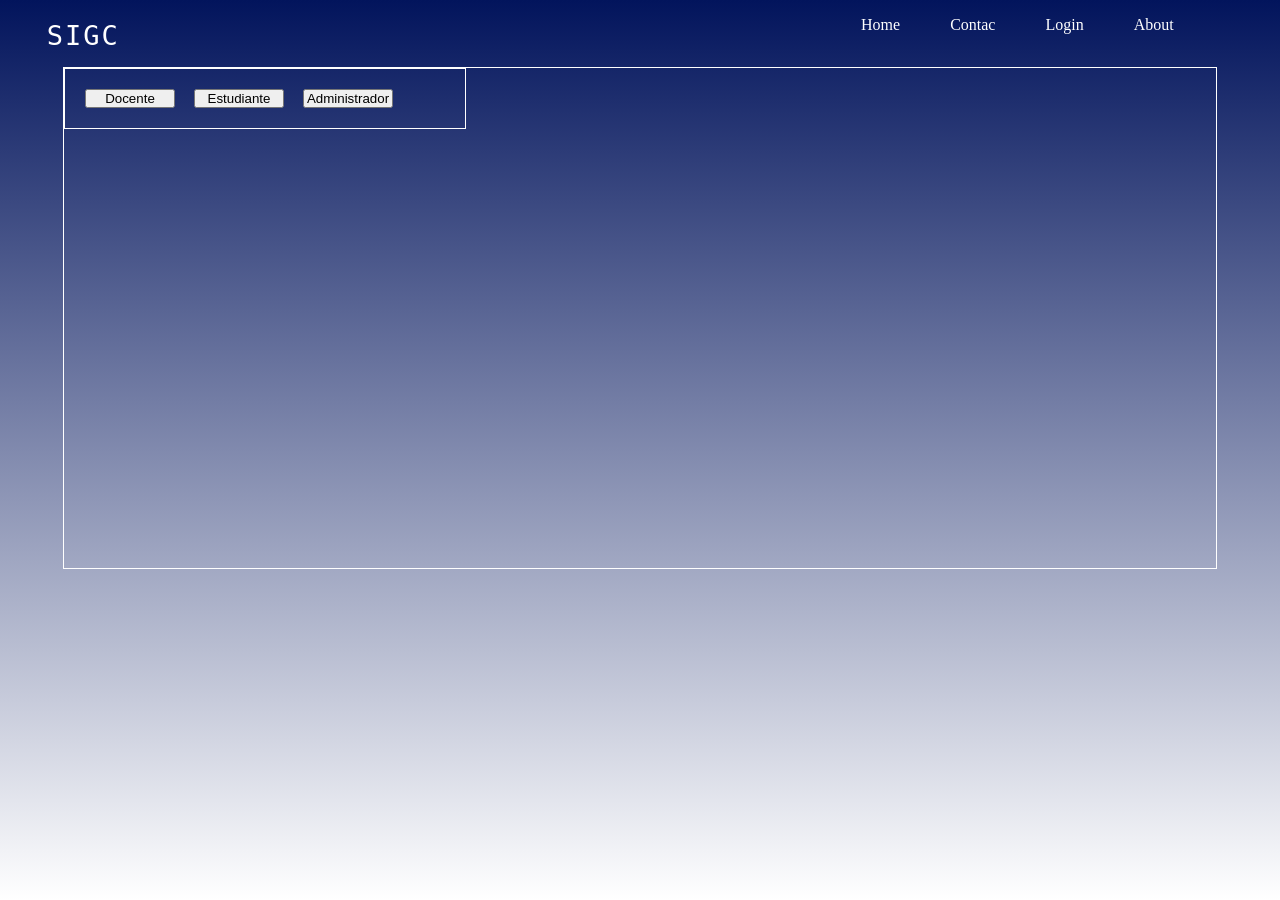
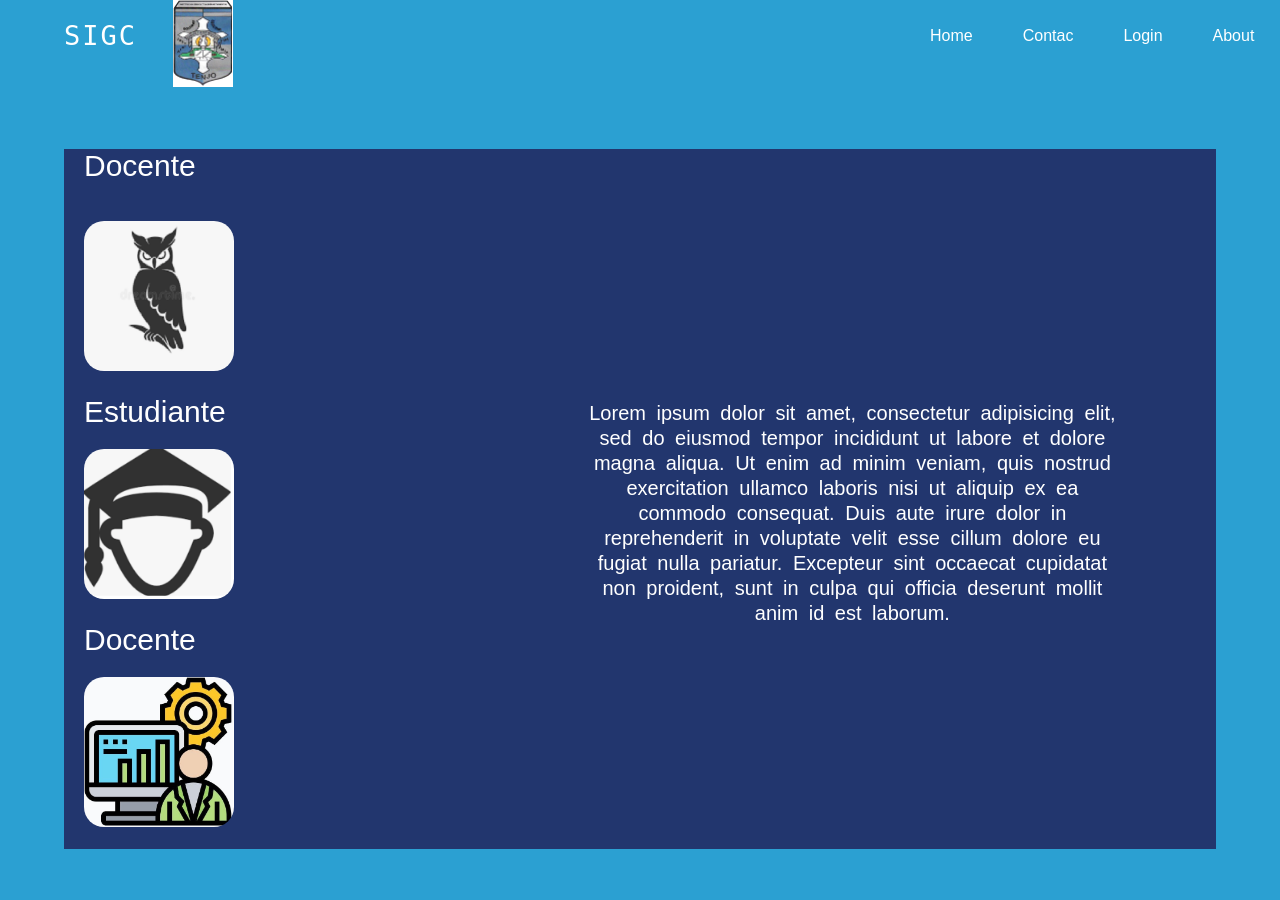
Before and after one commit to Dillan444/PROYECTO_SENA, a PHP site: page / in a window 1280 px wide. Run offline with PHP 8.4, Linux system fonts and the light colour scheme.

Commit message:
Doc:Web_SIGC-v2-23/05/2021
Se establecieron los roles en el archivo index con imágenes y se le aplicaron sus respectivos estilos en css. se creo un formulario para el loqueo del usuario docente.

```diff
--- a/WEBSITE/index.html
+++ b/WEBSITE/index.html
@@ -13,27 +13,50 @@
     <div class="nav">
 
       <div class="nav">
-        <label for="">SIGC</label>
-        <a href="#"><i class="fa fa-fw fa-home"></i>Home</a>
-        <a href="#"><i class="fa fa-fw fa-envelope"></i>Contac</a>
-        <a href="#"><i class="fa fa-fw fa-user"></i>Login</a>
-        <a href="#"><i class="fa fa-fw fa-info"></i>About</a>
+        <div class="escudo">
+          <label for="">SIGC</label>
+          <img src="escudo.png" alt="">
+        </div>
+         <div class="indices">
+           <a href="#"><i class="fa fa-fw fa-home"></i>Home</a>
+           <a href="#"><i class="fa fa-fw fa-envelope"></i>Contac</a>
+           <a href="#"><i class="fa fa-fw fa-user"></i>Login</a>
+           <a href="#"><i class="fa fa-fw fa-info"></i>About</a>
+         </div>
+
       </div>
 
     </div>
 
     <section>
+
+      <div class="opciones-rol">
+
+          <a href="login.html">
+            <p >Docente</p><br>
+            <img src="maestro.png" alt="">
+          </a>
+
+          <a href="estudiante.html">
+            <p >Estudiante</p>
+            <img src="estudiante.png" alt="">
+          </a>
+          <a href="administrador.html">
+            <p >Docente</p>
+            <img src="administrador.png" alt="">
+          </a>
+      </div>
+
       <article class="content">
+        <div class="">
+          <p>Lorem ipsum dolor sit amet, consectetur adipisicing elit, sed do eiusmod tempor incididunt ut labore et
+            dolore magna aliqua. Ut enim ad minim veniam, quis nostrud exercitation ullamco laboris nisi ut aliquip ex ea commodo consequat.
+            Duis aute irure dolor in reprehenderit in voluptate velit esse cillum dolore eu fugiat nulla pariatur. Excepteur sint occaecat
+            cupidatat non proident, sunt in culpa qui officia deserunt mollit anim id est laborum.</p>
+        </div>
 
       </article>
-      <div class="formulario">
-          <div class="opciones-rol">
-              <input type="button" name="" value="Docente">
-              <input type="button" name="" value="Estudiante">
-              <input type="button" name="" value="Administrador">
-          </div>
 
-      </div>
     </section>
 
 
--- a/WEBSITE/style.css
+++ b/WEBSITE/style.css
@@ -2,10 +2,12 @@
   padding: 0;
   margin: 0;
   text-decoration: none;
+  font-family: sans-serif;
+  color: white;
 }
 
 body{
-  background: linear-gradient(#02145c, #fff);
+  background: #2ba0d2;
   height: 900px;
 }
 
@@ -13,10 +15,24 @@ body{
   width: 100%;
   background: none;
   overflow: auto;
+  display: inline-block;
+}
+
+.nav .escudo{
+  width: 300px;
+}
+
+.nav .escudo img{
+  margin-left:  50px;
+}
+
+.nav a{
+  top: -80px;
 
 }
 
 .nav a, label{
+
   position: relative;
   float: left;
   text-align:center;
@@ -25,7 +41,7 @@ body{
   text-decoration: none;
   color: white;
   margin-top: 0px;
-  left: 55%;
+  left: 70%;
 }
 
 .nav label{
@@ -33,7 +49,7 @@ body{
   font-size: 27px;
   letter-spacing: 2px;
   margin-top: 4px;
-  left: 1%;
+  left: 10%;
 }
 
 .nav a:hover{
@@ -45,22 +61,51 @@ body{
 section{
   margin: auto;
   width: 90%;
-  height: 500px;
-  border: solid 1px white;
-
-}
-
-section .formulario{
-  border: 1px white solid;
-  width: 400px
+  height: 700px;
+  background: #22366e
 }
 
 section .opciones-rol{
-  display: inline-block;
-  margin: 20px;
+    max-width: 250px;
+    justify-content: center;
 }
 
-section .opciones-rol input{
-  margin-right: 15px;
-  width: 90px;
+section .opciones-rol a{
+  width: 400px;
+  color: black;
 }
+
+section .opciones-rol img{
+    width: 150px;
+    height: 150px;
+    border-radius: 20px;
+    margin: 20px;
+    position: relative;
+    margin-left:  20px;
+    transition: 300ms;
+}
+
+section .opciones-rol p{
+  font-size: 30px;
+  margin-left: 20px;
+  text-align: left;
+}
+
+section .opciones-rol img:hover{
+  width: 147px;
+  height: 147px;
+  outline: none;
+}
+
+
+
+section .content{
+  line-height: 25px;
+  word-spacing: 5px;
+  position: relative;
+  left: 45%;
+  width: 540px;
+  top: -450px;
+  font-size: 20px;
+  text-align: center;
+}
```
Also changed, not shown: WEBSITE/login.css (added, +125 -0 lines), WEBSITE/login.html (added, +37 -0 lines), WEBSITE/maestro.css (added, +89 -0 lines), WEBSITE/maestro.html (added, +51 -0 lines), WEBSITE/Captura de Pantalla 2021-05-22 a la(s) 2.44.46 p. m..png (deleted), WEBSITE/Captura de Pantalla 2021-05-22 a la(s) 2.57.09 p. m..png (deleted), WEBSITE/administrador.png (added), WEBSITE/escudo.png (added), WEBSITE/estudiante.png (renamed from WEBSITE/Captura de Pantalla 2021-05-22 a la(s) 2.55.50 p. m..png), WEBSITE/icono.png (deleted), WEBSITE/maestro.png (added).
